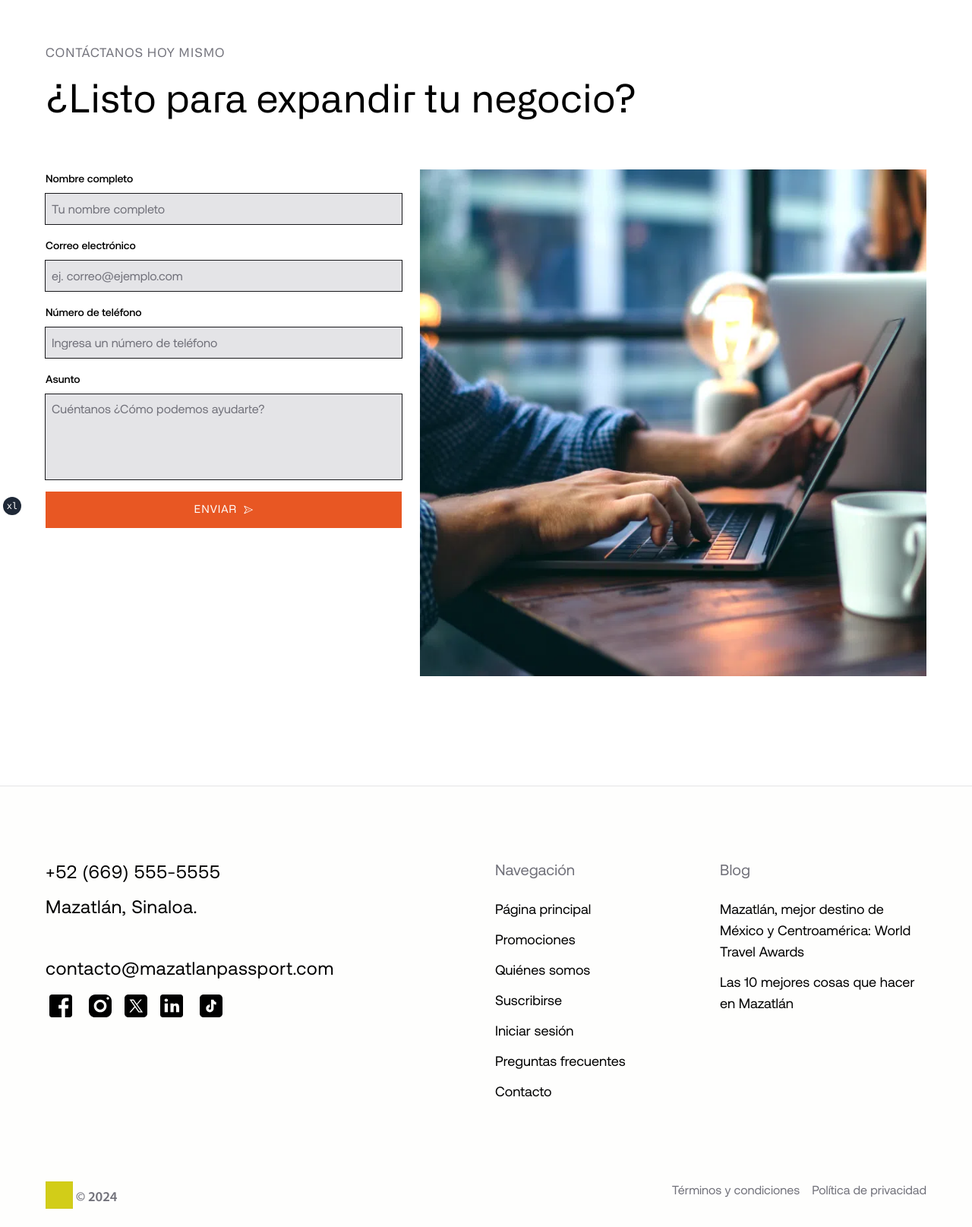
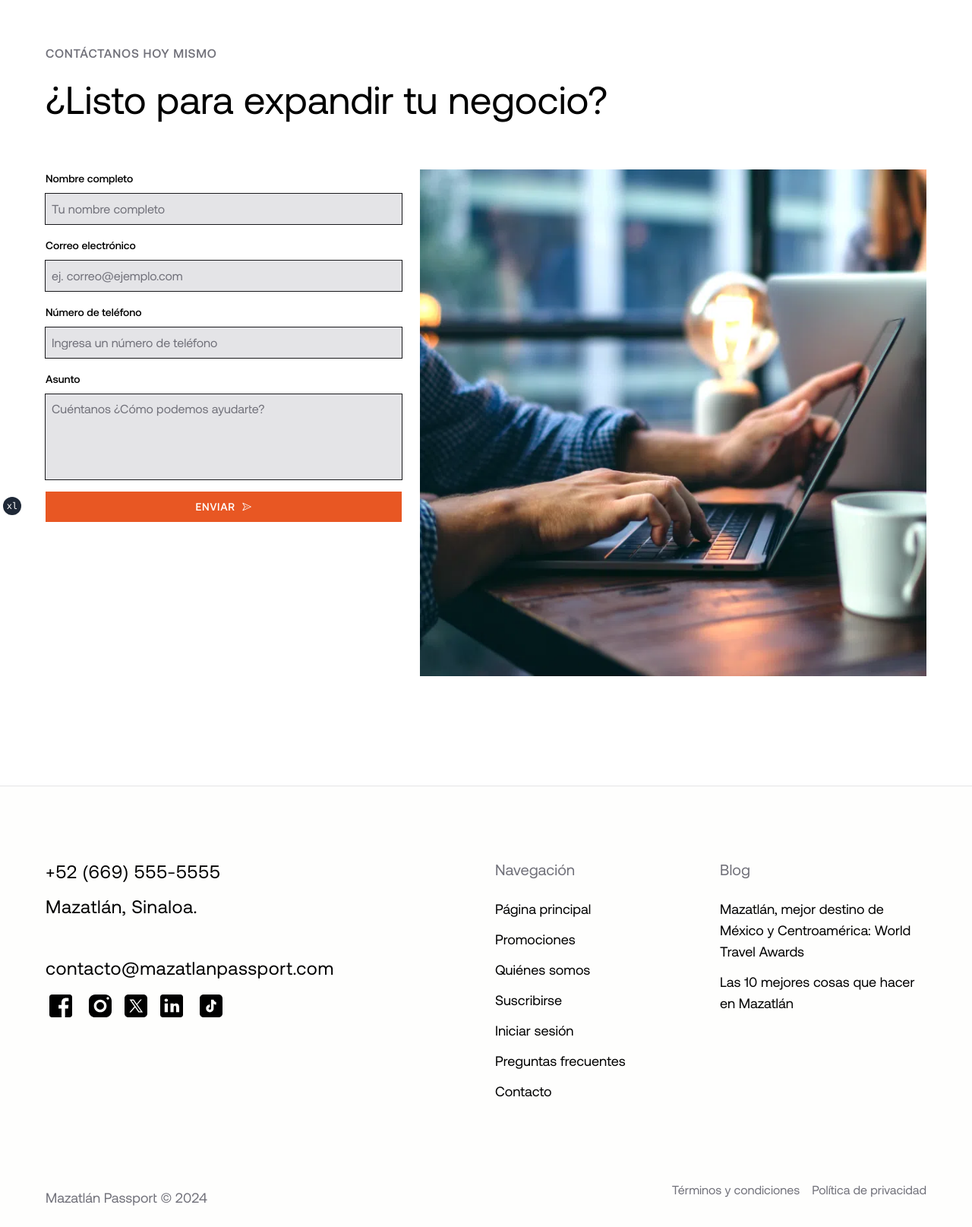
Before and after one commit to saufth/mazatlanpassport, a Next.js app: page /contacto in a window 1280 px wide. Shown: the part 118-1733 px from the top of the page at 76% size. Built offline with nearby package versions, Linux system fonts and the light colour scheme.

Commit message:
remove font family styles

```diff
--- a/src/app/(lobby)/blog/las-10-mejores-cosas-que-hacer-en-mazatlan/page.tsx
+++ b/src/app/(lobby)/blog/las-10-mejores-cosas-que-hacer-en-mazatlan/page.tsx
@@ -11,12 +11,12 @@ export const metadata: Metadata = {
   description: typeof article.description === 'string' ? article.description : article.description[0]!
 }
 
-export default function LosAngulosImportantesDeMexicoEnElNearshoringPage () {
+export default function Blog2Page () {
   return (
     <>
       <section className='-mt-header-h'>
         <div className='container pt-spacing-9'>
-          <h1 className='f-display-3 font-primary font-bold text-balance'>
+          <h1 className='f-display-3 font-bold text-balance'>
             {article.title}
           </h1>
         </div>
@@ -62,7 +62,7 @@ export default function LosAngulosImportantesDeMexicoEnElNearshoringPage () {
                 )}
             {article.items.map((articleItem, key) => (
               <div className='' key={key}>
-                <h3 className='f-heading-2 mt-spacing-5 text-balance font-header f-header'>
+                <h3 className='f-heading-2 mt-spacing-5 text-balance f-header'>
                   {articleItem.title}
                 </h3>
                 {typeof articleItem.description === 'string'
--- a/src/app/(lobby)/blog/mazatlan-mejor-destino-de-mexico-y-centroamerica-world-travel-awards/page.tsx
+++ b/src/app/(lobby)/blog/mazatlan-mejor-destino-de-mexico-y-centroamerica-world-travel-awards/page.tsx
@@ -11,12 +11,12 @@ export const metadata: Metadata = {
   description: typeof article.description === 'string' ? article.description : article.description[0]!
 }
 
-export default function Las10MejoresCosasQueHacerEnMazatlanPage () {
+export default function Blog1Page () {
   return (
     <>
       <section className='-mt-header-h'>
         <div className='container pt-spacing-9'>
-          <h1 className='f-display-3 font-primary font-bold text-balance'>
+          <h1 className='f-display-3 font-bold text-balance'>
             {article.title}
           </h1>
         </div>
@@ -50,7 +50,7 @@ export default function Las10MejoresCosasQueHacerEnMazatlanPage () {
             </p>
             {article.items.map((articleItem, key) => (
               <div className='' key={key}>
-                <h3 className='f-heading-2 mt-spacing-5 text-balance font-header f-header'>
+                <h3 className='f-heading-2 mt-spacing-5 text-balance f-header'>
                   {articleItem.title}
                 </h3>
                 {typeof articleItem.description === 'string'
--- a/src/components/background-video.tsx
+++ b/src/components/background-video.tsx
@@ -19,7 +19,7 @@ export function BackgroundVideo ({ src }: BackgroundVideoProps) {
       >
         <source src={src} type='video/mp4' />
       </video>
-      <div className='absolute inset-0 bg-black/10 z-10' />
+      <div className='absolute inset-0 bg-black/20 z-10' />
     </div>
   )
 }
--- a/src/components/call-to-action.tsx
+++ b/src/components/call-to-action.tsx
@@ -33,7 +33,7 @@ export const CallToAction = (
       size={size}
       variant={variant}
       className={cn(
-        'font-header tracking-wide flex items-center gap-x-spacing-3',
+        'tracking-wide flex items-center gap-x-spacing-2',
         className
       )}
     >
@@ -42,7 +42,7 @@ export const CallToAction = (
         onClick={onClick}
       >
         {children || siteRoutes[to]?.title}
-        <ArrowRightIcon className='[&_*]:fill-accent-foreground w-auto h-4 sm:h-5 -rotate-45' />
+        <ArrowRightIcon className='[&_*]:fill-accent-foreground w-auto h-3.5 sm:h-4 -rotate-45' />
       </NextLink>
     </Button>
   )
--- a/src/components/layouts/site-footer.tsx
+++ b/src/components/layouts/site-footer.tsx
@@ -1,6 +1,7 @@
-import { Icons } from '@/components/icons'
 import { Link } from '@/components/ui/link'
 import MainNav from '@/components/layouts/main-nav'
+import NextLink from '../ui/next-link'
+import { siteConfig } from '@/config/site'
 
 export default function SiteFooter () {
   return (
@@ -11,9 +12,8 @@ export default function SiteFooter () {
         </div>
         <div className='pb-spacing-4 flex flex-col gap-y-spacing-4 md:flex-row justify-between'>
           <div className='flex items-center gap-x-spacing-1 md:pt-1 lg:pt-2 order-2 md:order-1'>
-            <Icons.Logotype className='w-auto h-7 md:h-8 lg:h-9 [&_path]:fill-muted-foreground dark:[&_path]:fill-muted-foreground [&_*]:stroke-muted-foreground' />
-            <span className='pt-2 text-muted-foreground text-sm md:text-base lg:text-lg font-primary font-semibold'>
-              {`© ${new Date().getFullYear()}`}
+            <span className='pt-2 text-muted-foreground text-sm md:text-base lg:text-lg'>
+              <NextLink href='/'>{siteConfig.name}</NextLink> {`© ${new Date().getFullYear()}`}
             </span>
           </div>
           <div className='flex flex-col md:flex-row gap-4 order-1 md:order-2 sm:pt-2'>
--- a/src/components/sections/hero.tsx
+++ b/src/components/sections/hero.tsx
@@ -24,11 +24,11 @@ export const Hero = ({ title, description, to, src, children, className }: HeroP
       <div className='container h-full flex flex-col justify-center relative z-10 pt-spacing-6'>
         <div>
           <div className='max-w-md sm:max-w-2xl lg:max-w-3xl'>
-            <h1 className='f-display-2 font-sans text-white text-balance'>
+            <h1 className='f-display-2 text-white text-balance'>
               {title}
             </h1>
             {description && (
-              <p className='f-subhead-3 font-sans text-balance text-white mt-spacing-4'>
+              <p className='f-subhead-3 text-balance text-white mt-spacing-4'>
                 {description}
               </p>
             )}
--- a/src/components/sections/section-header.tsx
+++ b/src/components/sections/section-header.tsx
@@ -3,10 +3,10 @@ import { Header } from '@/types'
 export const SectionHeader = ({ title, description } : Header) => {
   return (
     <div className='flex flex-col gap-y-spacing-4'>
-      <h2 className='text-[0.6875rem] sm:text-[0.875rem] xl:text-[1rem] font-header uppercase text-muted-foreground font-medium text-balance leading-none tracking-wider'>
+      <h2 className='text-[0.6875rem] sm:text-[0.875rem] xl:text-[1rem] uppercase text-muted-foreground font-medium text-balance leading-none tracking-wider'>
         {title}
       </h2>
-      <p className='f-heading-1 font-header text-balance'>
+      <p className='f-heading-1 text-balance'>
         {description}
       </p>
     </div>
--- a/src/components/ui/button.tsx
+++ b/src/components/ui/button.tsx
@@ -4,7 +4,7 @@ import { cva, type VariantProps } from 'class-variance-authority'
 import { cn } from '@/lib/utils'
 
 const buttonVariants = cva(
-  'w-max inline-flex items-center font-header justify-center items-center focus-visible:outline-none ring-0 ring-transparent focus-visible:ring-0 focus-visible:ring-transparent disabled:pointer-events-none disabled:opacity-50 transition-colors duration-300',
+  'w-max inline-flex items-center justify-center items-center focus-visible:outline-none ring-0 ring-transparent focus-visible:ring-0 focus-visible:ring-transparent disabled:pointer-events-none disabled:opacity-50 transition-colors duration-300',
   {
     variants: {
       variant: {
@@ -19,8 +19,8 @@ const buttonVariants = cva(
         default: 'h-8 lg:h-9 px-4 text-sm lg:text-base',
         xs: 'text-xs lg:text-sm',
         sm: 'px-1 text-sm lg:text-base',
-        lg: 'w-fit h-11 xl:h-12 px-3.5 sm:px-4 text-sm sm:text-base',
-        full: 'w-full sm:w-fit h-11 xl:h-12 px-3.5 sm:px-4 text-sm sm:text-base',
+        lg: 'w-fit h-11 xl:h-10 px-3.5 sm:px-4 text-sm sm:text-base',
+        full: 'w-full sm:w-fit h-11 xl:h-10 px-3.5 sm:px-4 text-sm sm:text-base',
         icon: 'h-7 lg:h-[33px] w-7 lg:w-[33px]'
       }
     },
```
